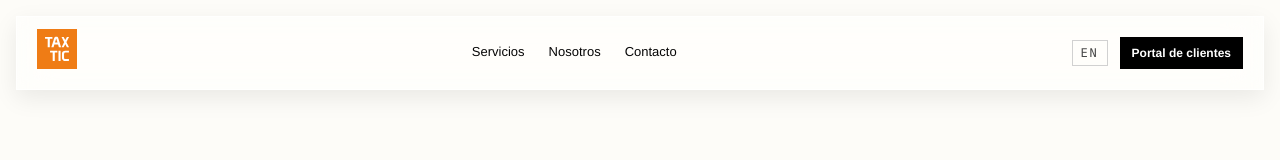
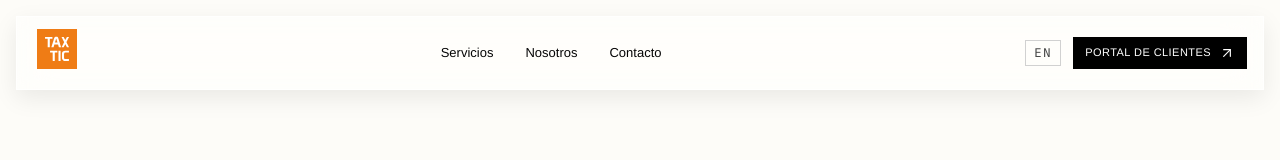
Before and after one commit to TAXTIC/landing-taxtic, a Next.js app: page /en in a window 1280 px wide. Shown: the top 160 px of the page. Built offline with nearby package versions, Linux system fonts and the light colour scheme.

Commit message:
🎨 style(navbar): replicar barra full-width, botón Portal y subrayado de links del diseño de marketing
- la barra se extiende de borde a borde (logo pegado a la izquierda); botón Portal en mayúscula con flecha; links con resaltador naranjo animado en hover/activo

```diff
--- a/src/components/layout/Navbar.tsx
+++ b/src/components/layout/Navbar.tsx
@@ -1,6 +1,6 @@
 "use client";
 
-import { Menu } from "lucide-react";
+import { ArrowUpRight, Menu } from "lucide-react";
 import { useTranslations } from "next-intl";
 import { useEffect, useState } from "react";
 
@@ -55,9 +55,8 @@ export function Navbar({ siteData }: NavbarProps) {
       >
         <div
           className={cn(
-            "mx-auto max-w-(--container-max) flex items-center justify-between",
-            "transition-all duration-200 ease-out",
-            scrolled ? "px-4 py-2" : "px-5 py-3",
+            "flex items-center justify-between transition-all duration-200 ease-out",
+            scrolled ? "py-2 pl-4 pr-3" : "py-3 pl-5 pr-4",
           )}
         >
           <Link href="/" aria-label="Taxtic">
@@ -71,7 +70,7 @@ export function Navbar({ siteData }: NavbarProps) {
             />
           </Link>
 
-          <nav className="hidden md:flex items-center gap-6">
+          <nav className="hidden md:flex items-center gap-1">
             {items.map((item) => {
               const isActive = pathname === item.href;
               return (
@@ -79,10 +78,12 @@ export function Navbar({ siteData }: NavbarProps) {
                   key={item.href}
                   href={item.href}
                   className={cn(
-                    "text-[13px] transition-colors border-b-2",
+                    "relative px-3.5 py-2.5 text-[13px] text-(--foreground) transition-colors",
+                    "after:absolute after:bottom-1.5 after:left-3.5 after:right-3.5 after:h-1.5 after:-z-10",
+                    "after:bg-(--brand-orange) after:opacity-[0.85] after:origin-left after:transition-transform after:duration-200",
                     isActive
-                      ? "font-bold text-(--foreground) border-(--brand-orange)"
-                      : "text-(--foreground) border-transparent hover:text-(--brand-orange)",
+                      ? "after:scale-x-100"
+                      : "after:scale-x-0 hover:after:scale-x-100",
                   )}
                 >
                   {item.label}
@@ -93,13 +94,23 @@ export function Navbar({ siteData }: NavbarProps) {
 
           <div className="hidden md:flex items-center gap-3">
             <LocaleSwitcher tone="light" />
-            <Button variant="solid-dark" size="sm" asChild>
+            <Button
+              variant="solid-dark"
+              size="sm"
+              className="group gap-2 uppercase tracking-[0.04em] font-medium text-[11px]"
+              asChild
+            >
               <a
                 href={siteData.portal.url}
                 target="_blank"
                 rel="noopener noreferrer"
               >
                 {tNav("portal")}
+                <ArrowUpRight
+                  size={16}
+                  strokeWidth={1.75}
+                  className="transition-transform group-hover:translate-x-0.5"
+                />
               </a>
             </Button>
           </div>
```
